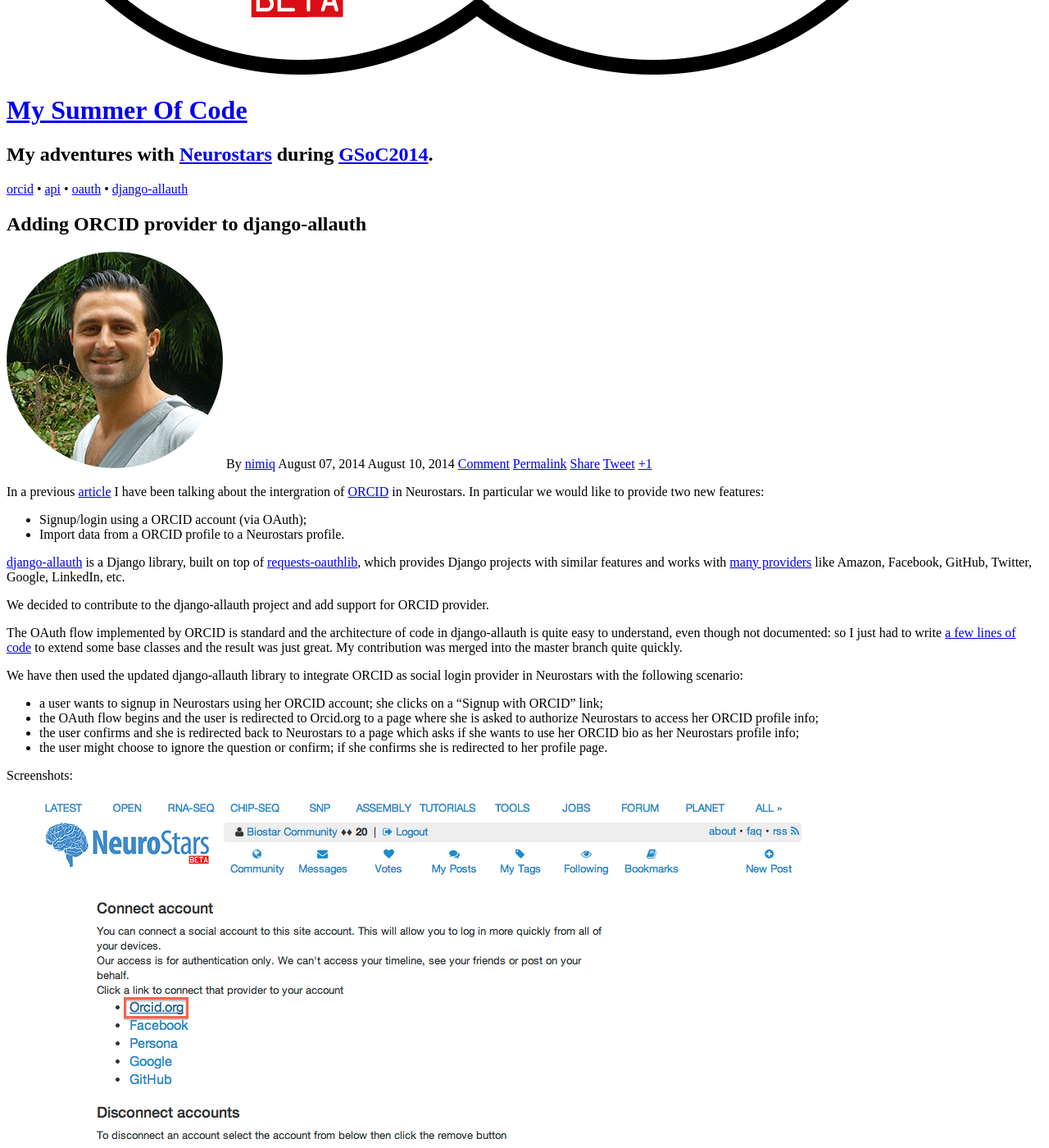
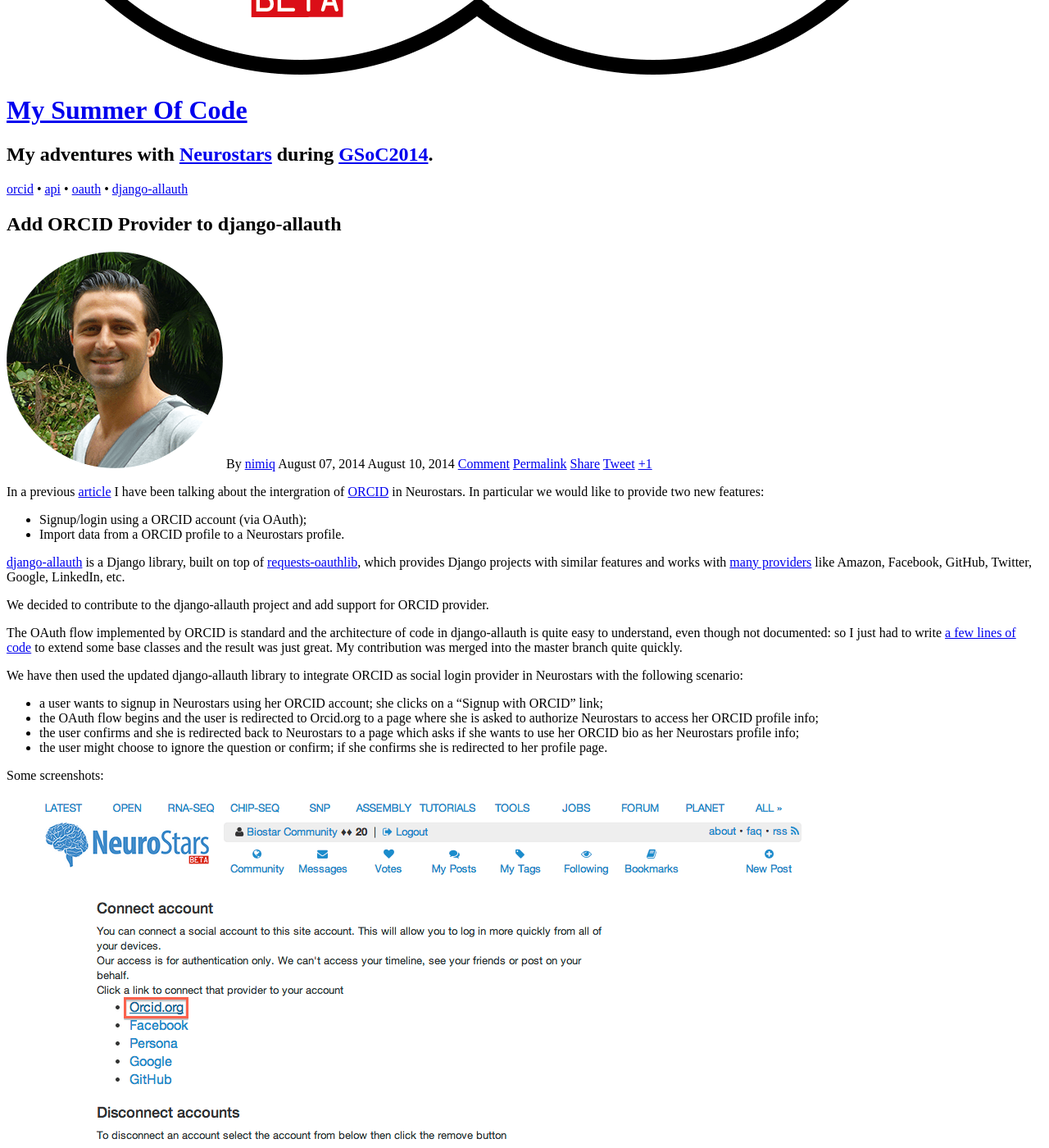
Before and after one commit to nimiq/my-summer-of-code, a Jekyll site: the page built from _posts/2014-08-07-django-allauth-orcid.md, in a window 1280 px wide and 1400 px high, scrolled down 787 px. Shown: the whole window at 82% size. Built offline with Jekyll 4.4.1, drawn with Linux system fonts in a browser that asks for light colours; nearby versions of some CDN libraries; comment, search, counter and statistics services are not loaded.

Commit message:
Add an article

```diff
--- a/_posts/2014-08-07-django-allauth-orcid.md
+++ b/_posts/2014-08-07-django-allauth-orcid.md
@@ -1,6 +1,6 @@
 ---
 layout: post
-title: "Adding ORCID provider to django-allauth"
+title: "Add ORCID Provider to django-allauth"
 description: "Adding ORCID OAuth provider to django-allauth for social login"
 modified: 2014-08-10 23:50:34 +0200
 category:
@@ -31,35 +31,35 @@
 - the user confirms and she is redirected back to Neurostars to a page which asks if she wants to use her ORCID bio as her Neurostars profile info;
 - the user might choose to ignore the question or confirm; if she confirms she is redirected to her profile page.
 
-Screenshots:
+Some screenshots:
 
 <figure>
-    <a href="{{ site.baseurl }}/images/orcid-1.png">
-        <img src="{{ site.baseurl }}/images/orcid-1.png">
+    <a href="{{ site.baseurl }}/images/2014-08-07-django-allauth-orcid/1.png">
+        <img src="{{ site.baseurl }}/images/2014-08-07-django-allauth-orcid/1.png">
     </a>
     <figcaption>Adding the ORCID social login provider.</figcaption>
 </figure>
 
 <br />
 <figure>
-    <a href="{{ site.baseurl }}/images/orcid-2.png">
-        <img src="{{ site.baseurl }}/images/orcid-2.png">
+    <a href="{{ site.baseurl }}/images/2014-08-07-django-allauth-orcid/2.png">
+        <img src="{{ site.baseurl }}/images/2014-08-07-django-allauth-orcid/2.png">
     </a>
     <figcaption>Authorizing Biostars (or Neurostars) to access the ORCID profile info.</figcaption>
 </figure>
 
 <br />
 <figure>
-    <a href="{{ site.baseurl }}/images/orcid-3.png">
-        <img src="{{ site.baseurl }}/images/orcid-3.png">
+    <a href="{{ site.baseurl }}/images/2014-08-07-django-allauth-orcid/3.png">
+        <img src="{{ site.baseurl }}/images/2014-08-07-django-allauth-orcid/3.png">
     </a>
     <figcaption>Asking to import ORCID profile info to Neurostars.</figcaption>
 </figure>
 
 <br />
 <figure>
-    <a href="{{ site.baseurl }}/images/orcid-4.png">
-        <img src="{{ site.baseurl }}/images/orcid-4.png">
+    <a href="{{ site.baseurl }}/images/2014-08-07-django-allauth-orcid/4.png">
+        <img src="{{ site.baseurl }}/images/2014-08-07-django-allauth-orcid/4.png">
     </a>
     <figcaption>The user profile after having imported the profile info.</figcaption>
 </figure>
```
Also changed, not shown: _posts/2014-08-16-embed-tweets.md (added, +47 -0 lines), images/2014-08-07-django-allauth-orcid/1.png (added), images/2014-08-07-django-allauth-orcid/2.png (added), images/2014-08-07-django-allauth-orcid/3.png (added), images/2014-08-07-django-allauth-orcid/4.png (added), images/2014-08-16-embed-tweets/1.png (added), images/2014-08-16-embed-tweets/2.png (added), images/2014-08-16-embed-tweets/3.png (added), images/2014-08-16-embed-tweets/4.png (added), images/deployment-sketch.png, images/orcid-1.png (deleted), images/orcid-2.png (deleted), images/orcid-3.png (deleted), images/orcid-4.png (deleted).
